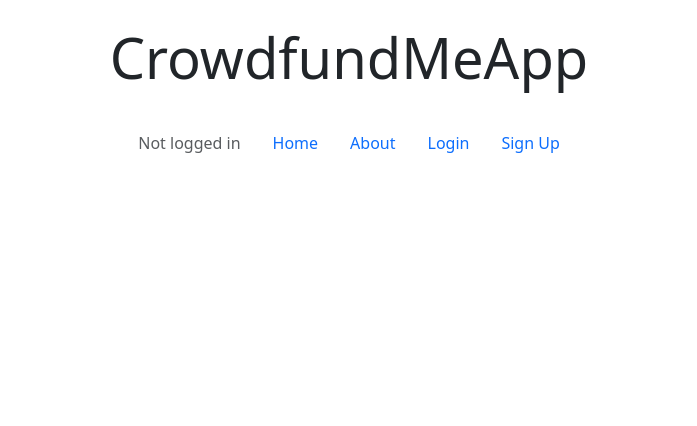
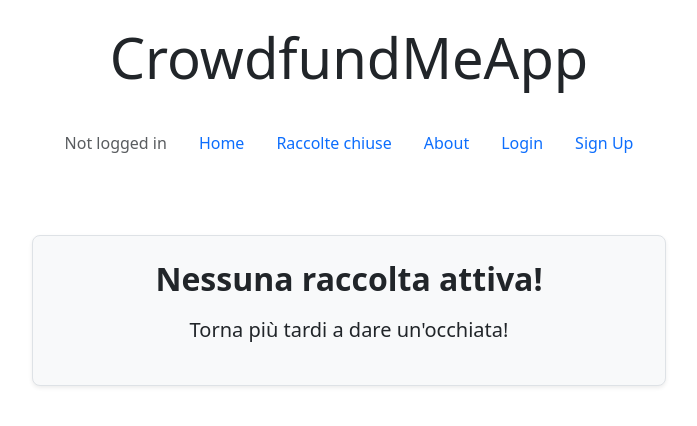
Before and after one commit to angelobattaglia/crowdfunding, a Flask app: page / in a window 1280 px wide. Shown: the top 426 px of the page, without its empty margins (291-988 px from the left). Run offline with Flask 3, Linux system fonts and the light colour scheme; data comes from the database, SQL or seed files in the repository.

Commit message:
Aggiunta pagina raccolte chiuse e filtro delle sole raccolte aperte in home page

```diff
--- a/app/templates/base.html
+++ b/app/templates/base.html
@@ -42,6 +42,9 @@
                     {% endif %}
                     <li class="nav-item">
                         <a class="nav-link" href="{{ url_for('home') }}">Home</a>
+                    </li>
+                    <li class="nav-item">
+                        <a class="nav-link" href="{{ url_for('raccolte_chiuse') }}">Raccolte chiuse</a>
                     </li>
                     <li class="nav-item">
                         <a class="nav-link" href="{{ url_for('about') }}">About</a>
--- a/app/templates/home.html
+++ b/app/templates/home.html
@@ -8,6 +8,16 @@
 <div class="container">
     <div class="row justify-content-center">
         <main class="col-md-10">
+            {% if not raccolte_new %}
+                <div class="row justify-content-center text-center my-5">
+                    <section class="col-md-8 p-4 bg-light border rounded-3 shadow-sm">
+                        <h2 class="fw-bold mb-3">Nessuna raccolta attiva!</h2>
+                        <p class="lead">
+                            Torna più tardi a dare un'occhiata!
+                        </p>
+                    </section>
+                </div>
+            {% else %}
                 {% for raccolta in raccolte_new %}
                     <div class="my-3">
                         <div class="border rounded shadow-sm p-3">
@@ -56,6 +66,7 @@
                         </div>
                     </div>
                 {% endfor %}
+            {% endif %}
         </main>
     </div>
 </div>
```
Also changed, not shown: app/static/img/default_image.png (added). Lines whose indentation alone changed are shown as unchanged.
